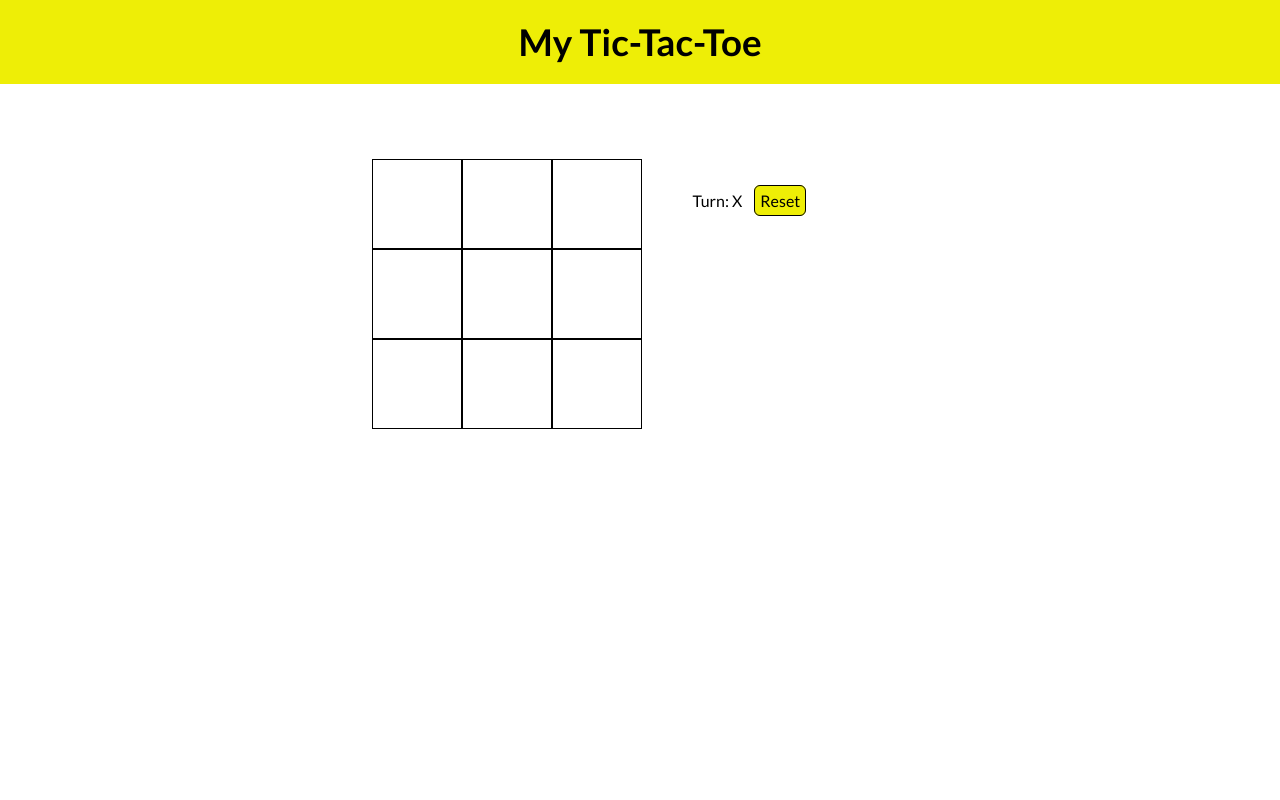
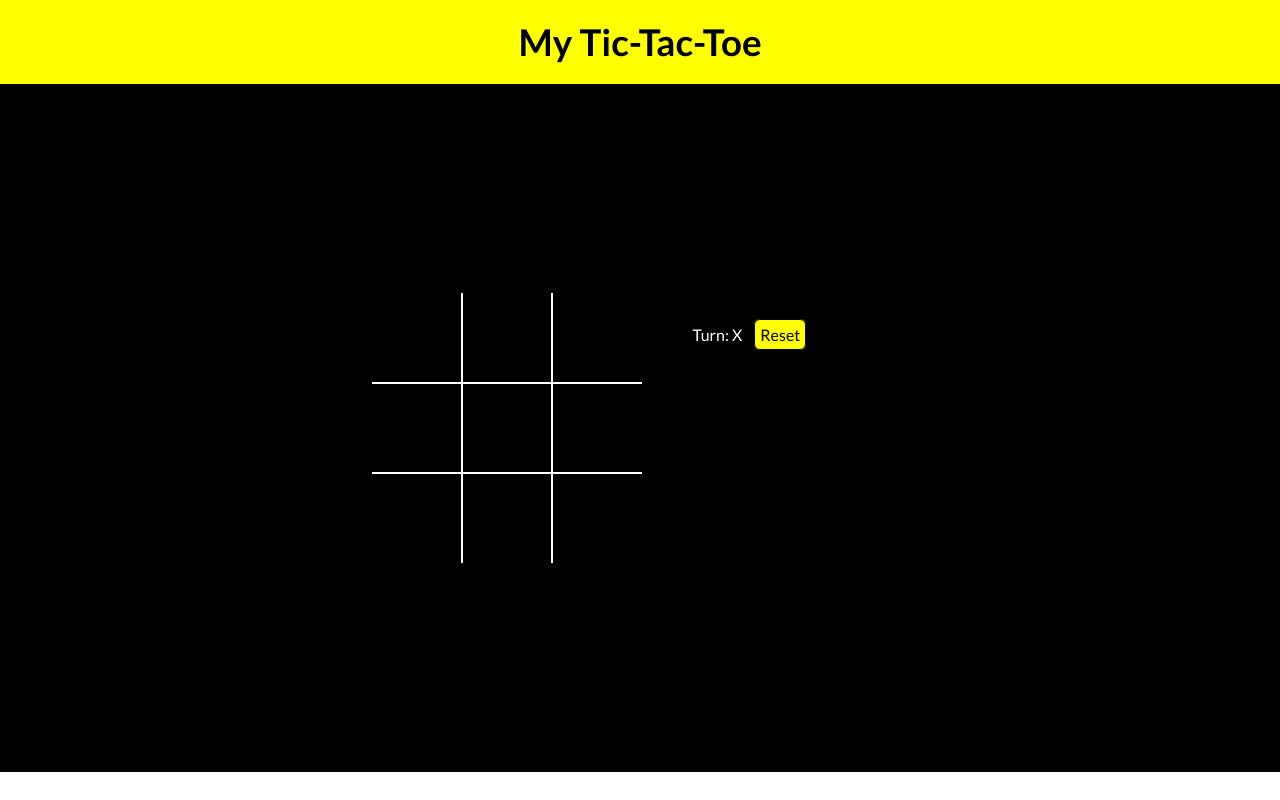
Before and after one commit to Nitinshukla88/Tic-Tac-Toe, a plain HTML site: page index.html in a window 1280 px wide. Drawn offline with Linux system fonts and the light colour scheme.

Commit message:
styled the box and body

```diff
--- a/index.html
+++ b/index.html
@@ -14,15 +14,15 @@
     <div class="mainContainer">
       <div class="playContainer">
         <div class="grid">
+          <div class="item b-top-0 b-left-0"></div>
+          <div class="item b-top-0"></div>
+          <div class="item b-top-0 b-right-0"></div>
+          <div class="item b-left-0 "></div>
           <div class="item"></div>
-          <div class="item"></div>
-          <div class="item"></div>
-          <div class="item"></div>
-          <div class="item"></div>
-          <div class="item"></div>
-          <div class="item"></div>
-          <div class="item"></div>
-          <div class="item"></div>
+          <div class="item b-right-0"></div>
+          <div class="item b-left-0 b-bottom-0"></div>
+          <div class="item b-bottom-0"></div>
+          <div class="item b-right-0 b-bottom-0"></div>
         </div>
       </div>
       <div class="sideContainer">
--- a/script.js
+++ b/script.js
@@ -24,6 +24,7 @@ for(i = 0; i<divsOfplay.length; i++){
 }
 
 reset.addEventListener("click", function(){
+    playsound.play();
     for(i = 0; i<divsOfplay.length; i++){
         divsOfplay[i].innerHTML = "";
     }
--- a/style.css
+++ b/style.css
@@ -12,7 +12,7 @@ html, body{
 }
 
 nav{
-    background-color: rgb(238, 238, 6);
+    background-color: yellow;
 }
 
 nav li{
@@ -32,10 +32,11 @@ nav li{
 }
 
 .item{
-    border: 1px solid black;
+    border: 1px solid white;
     padding: 20px;
     font-size: 3rem;
     text-align: center;
+    color: yellow;
 }
 
 img{
@@ -48,6 +49,8 @@ img{
     align-items: center;
     justify-content: center;
     padding: 40px;
+    background-color: black;
+    height: 86%;
 }
 
 .playContainer{
@@ -63,6 +66,7 @@ img{
     font-weight: 400;
     font-style: normal;
     margin: 4px;
+    color: white;
 }
 
 .reset{
@@ -74,5 +78,21 @@ img{
     border-radius: 6px;
     padding: 5px;
     cursor: pointer;
-    background-color: rgb(238, 238, 6);
+    background-color: yellow;
 }
+
+.b-top-0{
+    border-top: 0;
+}
+
+.b-left-0{
+    border-left: 0;
+}
+
+.b-bottom-0{
+    border-bottom: 0;
+}
+
+.b-right-0{
+    border-right: 0;
+}
```
